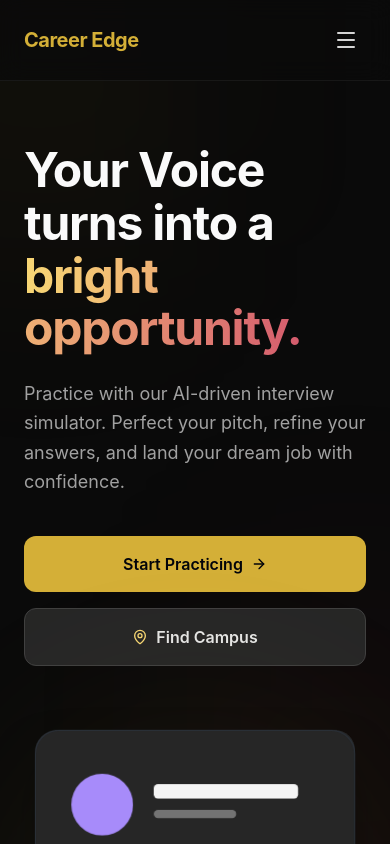
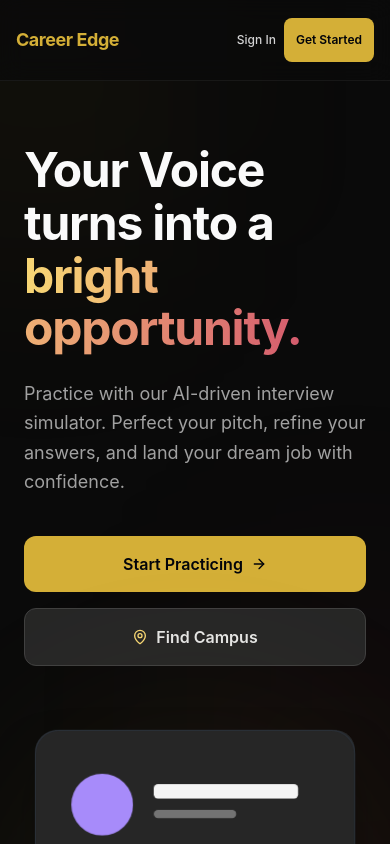
Before and after one commit to Qusaki/Career-Edge-AI, a React (Vite) app in the folder Frontend/: page / in a window 390 px wide. Shown: the top 844 px of the page. Built offline with nearby package versions, Linux system fonts and the light colour scheme; no server answers.

Commit message:
alaws na headers sect

```diff
--- a/Frontend/src/App.tsx
+++ b/Frontend/src/App.tsx
@@ -1,6 +1,6 @@
 import { useState, useEffect, useRef } from 'react';
 import { motion, useMotionValue, useSpring, useTransform } from 'motion/react';
-import { Mic, FileText, CheckCircle, BarChart, Play, ArrowRight, Github, Facebook, BrainCircuit, Target, GraduationCap, Menu, X, MessageSquare, Video, Plus, Send, MousePointer2, Paperclip, LogOut, MapPin, Phone, Mail, Globe } from 'lucide-react';
+import { Mic, FileText, CheckCircle, BarChart, Play, ArrowRight, Github, Facebook, BrainCircuit, Target, GraduationCap, MessageSquare, Video, Plus, Send, MousePointer2, Paperclip, LogOut, MapPin, Phone, Mail, Globe } from 'lucide-react';
 import { AuthPage } from './components/AuthPage';
 import { Dashboard } from './components/Dashboard';
 import { forgetVerifiedAccount } from './offline/accountBinding';
@@ -377,7 +377,6 @@ const FeatureCard = ({ icon, title, description }: { icon: React.ReactNode, titl
 );
 
 export default function App() {
-  const [isMenuOpen, setIsMenuOpen] = useState(false);
   const [currentView, setCurrentView] = useState<'landing' | 'auth' | 'dashboard'>('landing');
   const [isNewSignupSession, setIsNewSignupSession] = useState(false);
 
@@ -392,7 +391,6 @@ export default function App() {
   const openAuth = (mode: 'signin' | 'signup') => {
     setAuthMode(mode);
     setCurrentView('auth');
-    setIsMenuOpen(false); // close mobile menu if open
   };
 
   if (currentView === 'auth') {
@@ -432,44 +430,18 @@ export default function App() {
 
       {/* Navbar */}
       <nav className="fixed top-0 left-0 right-0 z-50 border-b border-neutral-800/50 bg-neutral-950/80 backdrop-blur-md">
-        <div className="container mx-auto px-6 h-20 flex items-center justify-between">
-          <div className="flex items-center gap-2">
-            <span className="text-xl font-bold tracking-tight text-brand-gold">Career Edge</span>
+        <div className="container mx-auto flex h-20 items-center justify-between gap-2 px-4 sm:px-6">
+          <div className="flex shrink-0 items-center gap-2">
+            <span className="whitespace-nowrap text-lg font-bold tracking-tight text-brand-gold sm:text-xl">Career Edge</span>
           </div>
 
-          {/* Desktop Nav */}
-          <div className="hidden md:flex items-center gap-8">
-            <a href="#features" className="text-sm font-medium text-neutral-300 hover:text-white transition-colors">Features</a>
-            <span className="text-sm font-medium text-neutral-500" title="Coming soon">How it Works</span>
-            <a href="#campus-map" className="text-sm font-medium text-neutral-300 hover:text-white transition-colors">Contact</a>
-            <span className="text-sm font-medium text-neutral-500" title="Coming soon">About</span>
-          </div>
-
-          <div className="hidden md:flex items-center gap-4">
-            <button onClick={() => openAuth('signin')} className="text-sm font-medium text-neutral-300 hover:text-white transition-colors">Sign In</button>
-            <button onClick={() => openAuth('signup')} className="rounded-lg bg-brand-gold px-5 py-2.5 text-sm font-semibold text-brand-black transition-colors hover:bg-brand-gold-light active:bg-accent focus-visible:outline focus-visible:outline-2 focus-visible:outline-offset-2 focus-visible:outline-brand-gold-light">
+          <div className="flex shrink-0 items-center gap-2 sm:gap-4">
+            <button onClick={() => openAuth('signin')} className="min-h-11 whitespace-nowrap text-xs font-medium text-neutral-300 transition-colors hover:text-white focus-visible:outline focus-visible:outline-2 focus-visible:outline-offset-2 focus-visible:outline-brand-gold-light sm:text-sm">Sign In</button>
+            <button onClick={() => openAuth('signup')} className="min-h-11 whitespace-nowrap rounded-lg bg-brand-gold px-3 py-2 text-xs font-semibold text-brand-black transition-colors hover:bg-brand-gold-light active:bg-accent focus-visible:outline focus-visible:outline-2 focus-visible:outline-offset-2 focus-visible:outline-brand-gold-light sm:px-5 sm:py-2.5 sm:text-sm">
               Get Started
             </button>
           </div>
-
-          {/* Mobile Menu Toggle */}
-          <button type="button" className="md:hidden p-2 text-neutral-300" onClick={() => setIsMenuOpen(!isMenuOpen)} aria-label={isMenuOpen ? 'Close main menu' : 'Open main menu'} aria-expanded={isMenuOpen} aria-controls="landing-mobile-menu">
-            {isMenuOpen ? <X className="w-6 h-6" /> : <Menu className="w-6 h-6" />}
-          </button>
         </div>
-
-        {/* Mobile Nav */}
-        {isMenuOpen && (
-          <div id="landing-mobile-menu" className="md:hidden absolute top-20 left-0 right-0 bg-neutral-900 border-b border-neutral-800 p-6 flex flex-col gap-4 shadow-2xl">
-            <a href="#features" onClick={() => setIsMenuOpen(false)} className="text-neutral-300 font-medium py-2">Features</a>
-            <span className="py-2 font-medium text-neutral-500">How it Works — coming soon</span>
-            <a href="#campus-map" onClick={() => setIsMenuOpen(false)} className="text-neutral-300 font-medium py-2">Contact</a>
-            <span className="py-2 font-medium text-neutral-500">About — coming soon</span>
-            <hr className="border-neutral-800 my-2" />
-            <button onClick={() => openAuth('signin')} className="w-full py-3 rounded-lg bg-neutral-800 text-white font-medium mb-2">Sign In</button>
-            <button onClick={() => openAuth('signup')} className="w-full rounded-lg bg-brand-gold py-3 font-semibold text-brand-black transition-colors hover:bg-brand-gold-light active:bg-accent focus-visible:outline focus-visible:outline-2 focus-visible:outline-offset-2 focus-visible:outline-brand-gold-light">Get Started</button>
-          </div>
-        )}
       </nav>
 
       <main className="relative z-10 pt-24 pb-16">
```
Also changed, not shown: 1 other file (tests, documents, lock files or other folders).
